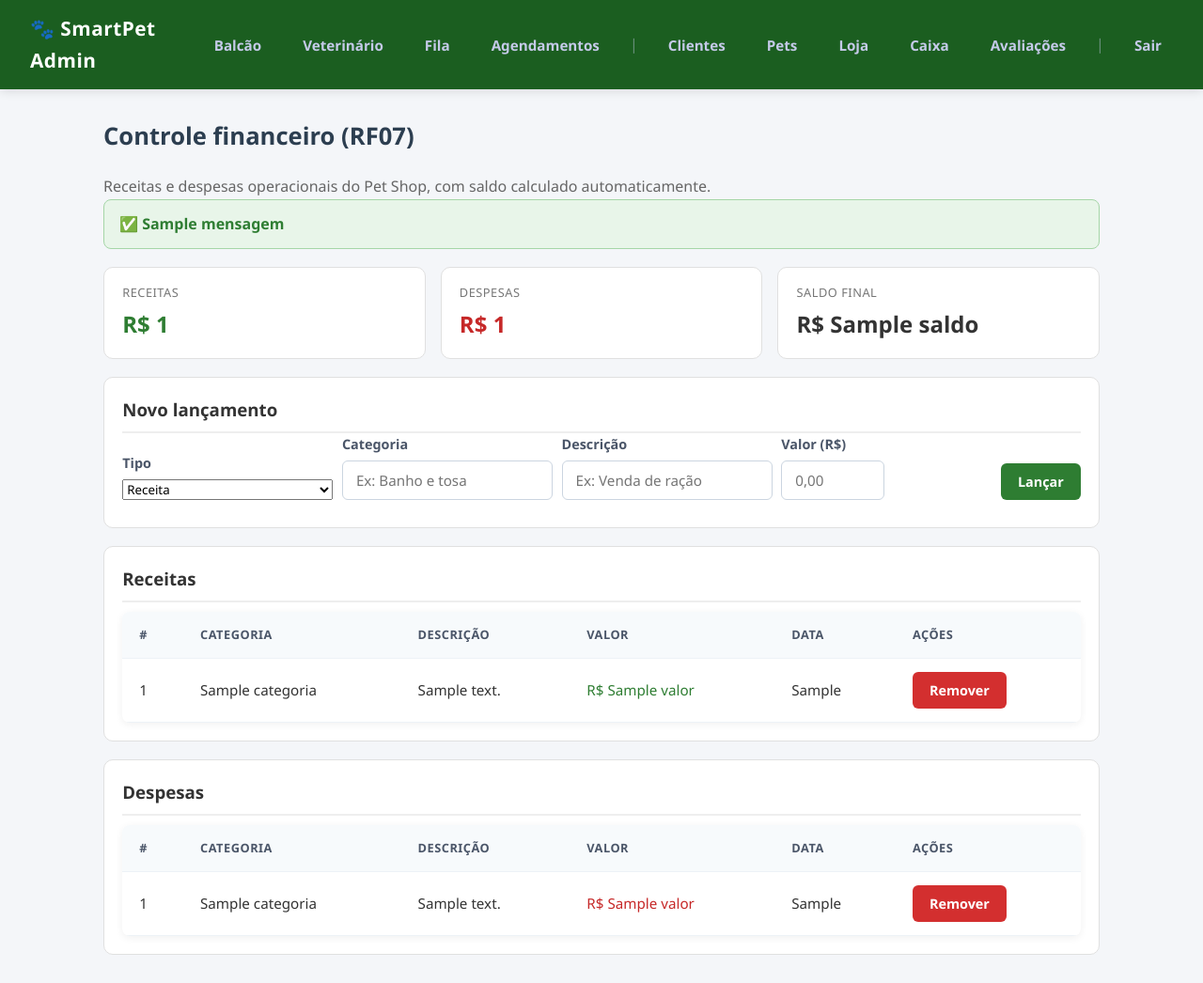
After one commit to jucathegoat/smartpet-web, a Java web app: template src/main/webapp/WEB-INF/caixa.jsp in a window 1280 px wide. The commit adds this page. Shown: the whole page at 94% size. Run offline with Spring Boot 4, a stand-in JSP engine, Linux system fonts and the light colour scheme; the template is opened without the code that fills it: most values are stand-ins (such as "Sample title", 1, 10 or a date in 2020).

Commit message:
feat(web): tela /caixa conforme RF07
- lista receitas e despesas com data
- saldo final calculado (receitas - despesas)
- lancar receita/despesa e remover
- link Caixa no menu

Atende o documento: registrar receitas/despesas e calcular o saldo.

```diff
--- /dev/null
+++ b/src/main/webapp/WEB-INF/caixa.jsp
@@ -0,0 +1,234 @@
+<%@ page contentType="text/html;charset=UTF-8" language="java" %>
+    <%@ taglib uri="jakarta.tags.core" prefix="c" %>
+        <!DOCTYPE html>
+        <html lang="pt-br">
+
+        <head>
+            <meta charset="UTF-8">
+            <meta name="viewport" content="width=device-width, initial-scale=1">
+            <title>Caixa - SmartPet</title>
+            <link rel="stylesheet" href="${pageContext.request.contextPath}/css/style.css">
+            <style>
+                .cards {
+                    display: grid;
+                    grid-template-columns: repeat(3, 1fr);
+                    gap: 1rem;
+                    margin: 1.2rem 0;
+                }
+
+                .card-num {
+                    background: #fff;
+                    border: 1px solid #e0e0e0;
+                    border-radius: 10px;
+                    padding: 1rem 1.2rem;
+                }
+
+                .card-num .rot {
+                    color: #777;
+                    font-size: 0.8rem;
+                    text-transform: uppercase;
+                    letter-spacing: .04em;
+                }
+
+                .card-num .val {
+                    font-size: 1.5rem;
+                    font-weight: 700;
+                    margin-top: .3rem;
+                }
+
+                .verde {
+                    color: #2e7d32;
+                }
+
+                .vermelho {
+                    color: #c62828;
+                }
+
+                .form-linha {
+                    display: flex;
+                    gap: .6rem;
+                    flex-wrap: wrap;
+                    align-items: end;
+                    margin-bottom: .6rem;
+                }
+
+                .form-linha .form-group {
+                    margin: 0;
+                }
+
+                .secao {
+                    background: #fff;
+                    border: 1px solid #e0e0e0;
+                    border-radius: 10px;
+                    padding: 1.2rem;
+                    margin-bottom: 1.2rem;
+                }
+
+                .secao h3 {
+                    margin-top: 0;
+                    border-bottom: 2px solid #eee;
+                    padding-bottom: .5rem;
+                }
+            </style>
+        </head>
+
+        <body>
+            <%@ include file="menu.jspf" %>
+                <main class="container">
+                    <h2>Controle financeiro (RF07)</h2>
+                    <p style="color:#666">Receitas e despesas operacionais do Pet Shop, com saldo calculado
+                        automaticamente.</p>
+
+                    <c:if test="${not empty mensagem}">
+                        <div style="background:#e8f5e9;border:1px solid #a5d6a7;color:#2e7d32;padding:.8rem 1rem;border-radius:8px;margin-bottom:1rem;font-weight:600;">
+                            ✅
+                            <c:out value="${mensagem}" />
+                        </div>
+                    </c:if>
+                    <c:if test="${not empty erro}">
+                        <div style="background:#ffebee;border:1px solid #ef9a9a;color:#c62828;padding:.8rem 1rem;border-radius:8px;margin-bottom:1rem;font-weight:600;">
+                            ⚠️
+                            <c:out value="${erro}" />
+                        </div>
+                    </c:if>
+
+                    <div class="cards">
+                        <div class="card-num">
+                            <div class="rot">Receitas</div>
+                            <div class="val verde">R$ ${totalReceitas}</div>
+                        </div>
+                        <div class="card-num">
+                            <div class="rot">Despesas</div>
+                            <div class="val vermelho">R$ ${totalDespesas}</div>
+                        </div>
+                        <div class="card-num">
+                            <div class="rot">Saldo final</div>
+                            <div class="val">R$ ${saldo}</div>
+                        </div>
+                    </div>
+
+                    <div class="secao">
+                        <h3>Novo lançamento</h3>
+                        <form action="${pageContext.request.contextPath}/admin/caixa/movimento" method="POST">
+                            <div class="form-linha">
+                                <div class="form-group">
+                                    <label>Tipo</label>
+                                    <select name="tipo">
+                                        <option value="receita">Receita</option>
+                                        <option value="despesa">Despesa</option>
+                                    </select>
+                                </div>
+                                <div class="form-group">
+                                    <label>Categoria</label>
+                                    <input type="text" name="categoria" required placeholder="Ex: Banho e tosa">
+                                </div>
+                                <div class="form-group" style="flex:1;min-width:200px;">
+                                    <label>Descrição</label>
+                                    <input type="text" name="descricao" required placeholder="Ex: Venda de ração">
+                                </div>
+                                <div class="form-group">
+                                    <label>Valor (R$)</label>
+                                    <input type="text" name="valor" required placeholder="0,00" style="width:110px;">
+                                </div>
+                                <button class="btn btn-sucesso">Lançar</button>
+                            </div>
+                        </form>
+                    </div>
+
+                    <div class="secao">
+                        <h3>Receitas</h3>
+                        <table class="tabela">
+                            <thead>
+                                <tr>
+                                    <th>#</th>
+                                    <th>Categoria</th>
+                                    <th>Descrição</th>
+                                    <th>Valor</th>
+                                    <th>Data</th>
+                                    <th>Ações</th>
+                                </tr>
+                            </thead>
+                            <tbody>
+                                <c:forEach var="r" items="${receitas}">
+                                    <tr>
+                                        <td>
+                                            <c:out value="${r.id}" />
+                                        </td>
+                                        <td>
+                                            <c:out value="${r.categoria}" />
+                                        </td>
+                                        <td>
+                                            <c:out value="${r.descricao}" />
+                                        </td>
+                                        <td class="verde">R$ <c:out value="${r.valor}" /></td>
+                                        <td>
+                                            <c:out value="${r.data_hora}" />
+                                        </td>
+                                        <td>
+                                            <form action="${pageContext.request.contextPath}/admin/caixa/excluir" method="POST">
+                                                <input type="hidden" name="tipo" value="receita">
+                                                <input type="hidden" name="id" value="${r.id}">
+                                                <button class="btn btn-perigo btn-sm" onclick="return confirm('Remover lançamento?')">Remover</button>
+                                            </form>
+                                        </td>
+                                    </tr>
+                                </c:forEach>
+                                <c:if test="${empty receitas}">
+                                    <tr>
+                                        <td colspan="6" style="text-align:center;color:#888;padding:1.5rem">Nenhuma receita lançada.</td>
+                                    </tr>
+                                </c:if>
+                            </tbody>
+                        </table>
+                    </div>
+
+                    <div class="secao">
+                        <h3>Despesas</h3>
+                        <table class="tabela">
+                            <thead>
+                                <tr>
+                                    <th>#</th>
+                                    <th>Categoria</th>
+                                    <th>Descrição</th>
+                                    <th>Valor</th>
+                                    <th>Data</th>
+                                    <th>Ações</th>
+                                </tr>
+                            </thead>
+                            <tbody>
+                                <c:forEach var="d" items="${despesas}">
+                                    <tr>
+                                        <td>
+                                            <c:out value="${d.id}" />
+                                        </td>
+                                        <td>
+                                            <c:out value="${d.categoria}" />
+                                        </td>
+                                        <td>
+                                            <c:out value="${d.descricao}" />
+                                        </td>
+                                        <td class="vermelho">R$ <c:out value="${d.valor}" /></td>
+                                        <td>
+                                            <c:out value="${d.data_hora}" />
+                                        </td>
+                                        <td>
+                                            <form action="${pageContext.request.contextPath}/admin/caixa/excluir" method="POST">
+                                                <input type="hidden" name="tipo" value="despesa">
+                                                <input type="hidden" name="id" value="${d.id}">
+                                                <button class="btn btn-perigo btn-sm" onclick="return confirm('Remover lançamento?')">Remover</button>
+                                            </form>
+                                        </td>
+                                    </tr>
+                                </c:forEach>
+                                <c:if test="${empty despesas}">
+                                    <tr>
+                                        <td colspan="6" style="text-align:center;color:#888;padding:1.5rem">Nenhuma despesa lançada.</td>
+                                    </tr>
+                                </c:if>
+                            </tbody>
+                        </table>
+                    </div>
+                </main>
+        </body>
+
+        </html>
--- a/src/main/webapp/WEB-INF/menu.jspf
+++ b/src/main/webapp/WEB-INF/menu.jspf
@@ -17,6 +17,8 @@
             href="${pageContext.request.contextPath}/pets">Pets</a>
         <a class="${menuAtivo eq '/loja' ? 'active' : ''}"
             href="${pageContext.request.contextPath}/loja">Loja</a>
+        <a class="${menuAtivo eq '/caixa' ? 'active' : ''}"
+            href="${pageContext.request.contextPath}/caixa">Caixa</a>
         <a class="${menuAtivo eq '/avaliacoes' ? 'active' : ''}"
             href="${pageContext.request.contextPath}/avaliacoes">Avaliações</a>
         <span class="nav-sep">|</span>
```
Also changed, not shown: src/main/java/com/petshop/backend/servlet/SmartPetServlet.java (+67 -0 lines).
